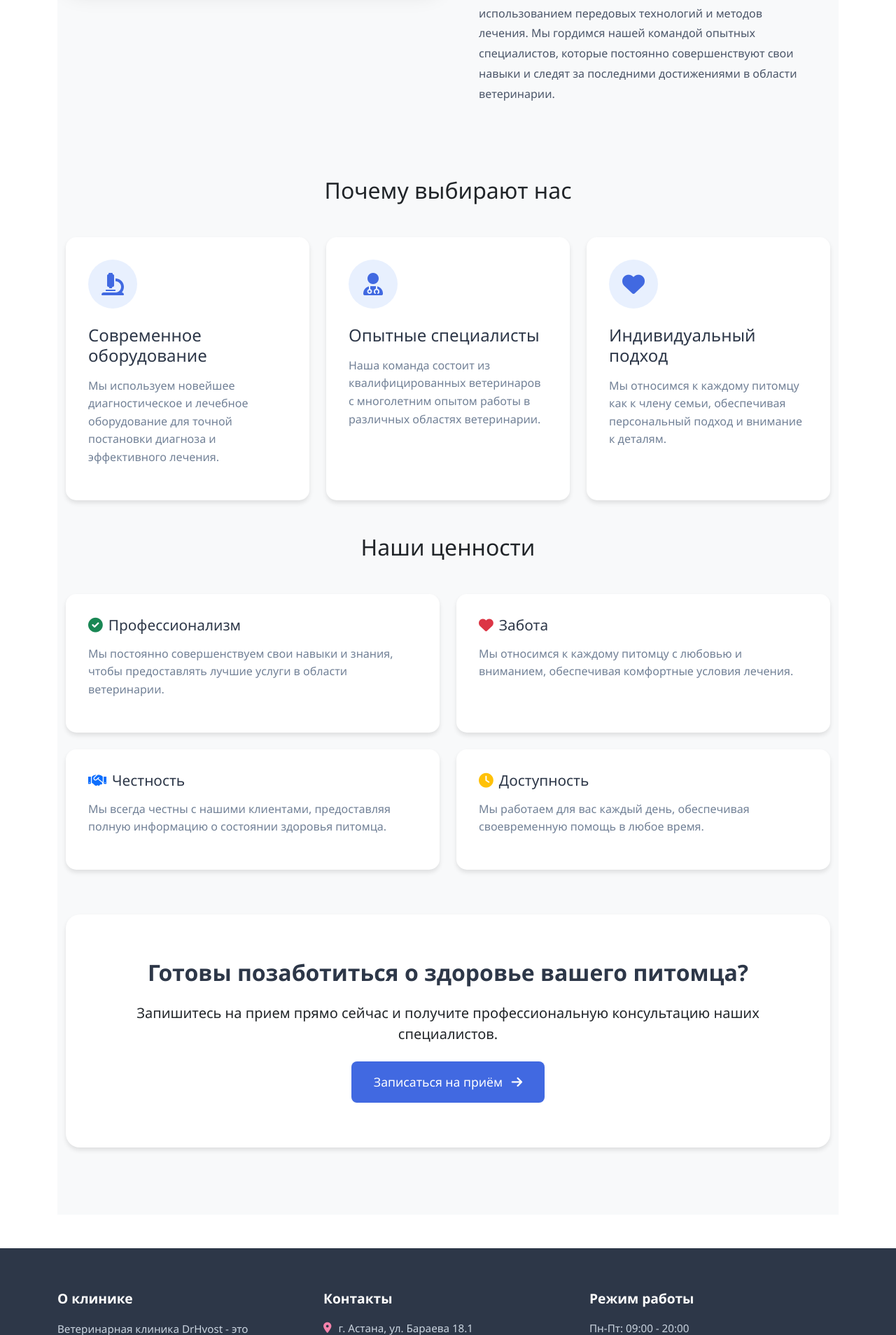
After one commit to bombonitos/DrHvost, a Django app: page /about/ in a window 1280 px wide. The commit adds this page. Shown: the part 679-2587 px from the top of the page at 70% size. Run offline with Django 5.2, Linux system fonts and the light colour scheme; parts of the project's set-up code (start-up, migrations or seed data) failed here and were passed over.

Commit message:
блог2

```diff
--- /dev/null
+++ b/clinic/templates/clinic/about.html
@@ -0,0 +1,256 @@
+{% extends 'base.html' %}
+{% load static %}
+
+{% block content %}
+<div class="about-section">
+    <div class="container">
+        <!-- Заголовок -->
+        <div class="about-header text-center mb-5">
+            <h1 class="display-4">О нашей клинике</h1>
+            <p class="lead text-muted">Забота о здоровье ваших питомцев - наша главная миссия</p>
+        </div>
+
+        <!-- Основная информация -->
+        <div class="row mb-5">
+            <div class="col-lg-6">
+                <div class="about-image">
+                    <img src="{% static 'images/clinic.jpg' %}" alt="Наша клиника" class="img-fluid rounded shadow">
+                </div>
+            </div>
+            <div class="col-lg-6">
+                <div class="about-content">
+                    <h2 class="mb-4">Добро пожаловать в DrHvost</h2>
+                    <p class="lead mb-4">Мы - современная ветеринарная клиника, где каждый питомец получает индивидуальный подход и профессиональную заботу.</p>
+                    <p>Наша клиника была основана с целью предоставления высококачественных ветеринарных услуг с использованием передовых технологий и методов лечения. Мы гордимся нашей командой опытных специалистов, которые постоянно совершенствуют свои навыки и следят за последними достижениями в области ветеринарии.</p>
+                </div>
+            </div>
+        </div>
+
+        <!-- Наши преимущества -->
+        <div class="features-section mb-5">
+            <h2 class="text-center mb-5">Почему выбирают нас</h2>
+            <div class="row g-4">
+                <div class="col-md-4">
+                    <div class="feature-card">
+                        <div class="feature-icon">
+                            <i class="fas fa-microscope"></i>
+                        </div>
+                        <h3>Современное оборудование</h3>
+                        <p>Мы используем новейшее диагностическое и лечебное оборудование для точной постановки диагноза и эффективного лечения.</p>
+                    </div>
+                </div>
+                <div class="col-md-4">
+                    <div class="feature-card">
+                        <div class="feature-icon">
+                            <i class="fas fa-user-md"></i>
+                        </div>
+                        <h3>Опытные специалисты</h3>
+                        <p>Наша команда состоит из квалифицированных ветеринаров с многолетним опытом работы в различных областях ветеринарии.</p>
+                    </div>
+                </div>
+                <div class="col-md-4">
+                    <div class="feature-card">
+                        <div class="feature-icon">
+                            <i class="fas fa-heart"></i>
+                        </div>
+                        <h3>Индивидуальный подход</h3>
+                        <p>Мы относимся к каждому питомцу как к члену семьи, обеспечивая персональный подход и внимание к деталям.</p>
+                    </div>
+                </div>
+            </div>
+        </div>
+
+        <!-- Наши ценности -->
+        <div class="values-section mb-5">
+            <h2 class="text-center mb-5">Наши ценности</h2>
+            <div class="row g-4">
+                <div class="col-md-6">
+                    <div class="value-card">
+                        <h3><i class="fas fa-check-circle text-success me-2"></i>Профессионализм</h3>
+                        <p>Мы постоянно совершенствуем свои навыки и знания, чтобы предоставлять лучшие услуги в области ветеринарии.</p>
+                    </div>
+                </div>
+                <div class="col-md-6">
+                    <div class="value-card">
+                        <h3><i class="fas fa-heart text-danger me-2"></i>Забота</h3>
+                        <p>Мы относимся к каждому питомцу с любовью и вниманием, обеспечивая комфортные условия лечения.</p>
+                    </div>
+                </div>
+                <div class="col-md-6">
+                    <div class="value-card">
+                        <h3><i class="fas fa-handshake text-primary me-2"></i>Честность</h3>
+                        <p>Мы всегда честны с нашими клиентами, предоставляя полную информацию о состоянии здоровья питомца.</p>
+                    </div>
+                </div>
+                <div class="col-md-6">
+                    <div class="value-card">
+                        <h3><i class="fas fa-clock text-warning me-2"></i>Доступность</h3>
+                        <p>Мы работаем для вас каждый день, обеспечивая своевременную помощь в любое время.</p>
+                    </div>
+                </div>
+            </div>
+        </div>
+
+        <!-- Призыв к действию -->
+        <div class="cta-section text-center">
+            <h2 class="mb-4">Готовы позаботиться о здоровье вашего питомца?</h2>
+            <p class="lead mb-4">Запишитесь на прием прямо сейчас и получите профессиональную консультацию наших специалистов.</p>
+            <a href="{% url 'booking' %}" class="btn btn-primary btn-lg">
+                Записаться на приём <i class="fas fa-arrow-right ms-2"></i>
+            </a>
+        </div>
+    </div>
+</div>
+
+<style>
+    .about-section {
+        padding: 6rem 0;
+        background-color: #f8f9fa;
+    }
+
+    .about-header {
+        margin-bottom: 4rem;
+    }
+
+    .about-header h1 {
+        color: #2d3748;
+        font-weight: 700;
+        margin-bottom: 1rem;
+    }
+
+    .about-image {
+        position: relative;
+        overflow: hidden;
+        border-radius: 20px;
+        box-shadow: 0 10px 30px rgba(0, 0, 0, 0.1);
+    }
+
+    .about-image img {
+        transition: transform 0.3s ease;
+    }
+
+    .about-image:hover img {
+        transform: scale(1.05);
+    }
+
+    .about-content {
+        padding: 2rem;
+    }
+
+    .about-content h2 {
+        color: #2d3748;
+        font-weight: 700;
+        margin-bottom: 1.5rem;
+    }
+
+    .about-content p {
+        color: #4a5568;
+        line-height: 1.8;
+        margin-bottom: 1.5rem;
+    }
+
+    .feature-card {
+        background: white;
+        padding: 2rem;
+        border-radius: 15px;
+        box-shadow: 0 4px 6px rgba(0, 0, 0, 0.1);
+        height: 100%;
+        transition: transform 0.3s ease;
+    }
+
+    .feature-card:hover {
+        transform: translateY(-5px);
+    }
+
+    .feature-icon {
+        width: 70px;
+        height: 70px;
+        background: #e8f0fe;
+        border-radius: 50%;
+        display: flex;
+        align-items: center;
+        justify-content: center;
+        margin-bottom: 1.5rem;
+    }
+
+    .feature-icon i {
+        font-size: 2rem;
+        color: #4169E1;
+    }
+
+    .feature-card h3 {
+        color: #2d3748;
+        font-size: 1.5rem;
+        margin-bottom: 1rem;
+    }
+
+    .feature-card p {
+        color: #718096;
+        line-height: 1.6;
+    }
+
+    .value-card {
+        background: white;
+        padding: 2rem;
+        border-radius: 15px;
+        box-shadow: 0 4px 6px rgba(0, 0, 0, 0.1);
+        height: 100%;
+        transition: transform 0.3s ease;
+    }
+
+    .value-card:hover {
+        transform: translateY(-5px);
+    }
+
+    .value-card h3 {
+        color: #2d3748;
+        font-size: 1.3rem;
+        margin-bottom: 1rem;
+    }
+
+    .value-card p {
+        color: #718096;
+        line-height: 1.6;
+    }
+
+    .cta-section {
+        background: white;
+        padding: 4rem 2rem;
+        border-radius: 20px;
+        box-shadow: 0 4px 6px rgba(0, 0, 0, 0.1);
+        margin-top: 4rem;
+    }
+
+    .cta-section h2 {
+        color: #2d3748;
+        font-weight: 700;
+    }
+
+    .btn-primary {
+        background-color: #4169E1;
+        border: none;
+        padding: 1rem 2rem;
+        font-size: 1.1rem;
+        transition: all 0.3s ease;
+    }
+
+    .btn-primary:hover {
+        background-color: #2850c8;
+        transform: translateY(-2px);
+    }
+
+    @media (max-width: 768px) {
+        .about-section {
+            padding: 3rem 0;
+        }
+
+        .about-content {
+            padding: 1rem;
+        }
+
+        .feature-card, .value-card {
+            margin-bottom: 1.5rem;
+        }
+    }
+</style>
+{% endblock %}
--- a/clinic/views.py
+++ b/clinic/views.py
@@ -21,7 +21,7 @@ def home(request):
     })
 
 def about(request):
-    return render(request, 'about.html')
+    return render(request, 'clinic/about.html')
 
 def doctors(request):
     vets = Vet.objects.filter(available=True)
@@ -274,7 +274,11 @@ def create_appointment(request):
     return render(request, 'clinic/create_appointment.html', {'form': form})
 
 def blog_list(request):
-    posts = BlogPost.objects.all()
+    search_query = request.GET.get('search', '')
+    if search_query:
+        posts = BlogPost.objects.filter(title__icontains=search_query)
+    else:
+        posts = BlogPost.objects.all()
     return render(request, 'clinic/blog/list.html', {'posts': posts})
 
 def blog_detail(request, post_id):
```
Also changed, not shown: clinic/templates/clinic/blog/list.html (+41 -2 lines), clinic/templates/clinic/home.html (+33 -11 lines), media/blog_images/вакцинация.jpg (added), media/blog_images/дерматология.jpg (added), media/blog_images/диагностика.jpg (added), media/blog_images/кардиология.jpg (added), media/blog_images/неврология.jpg (added), media/blog_images/осмотр.jpg (added), media/blog_images/стоматология.jpg (added), media/blog_images/хирургия.jpg (added).
